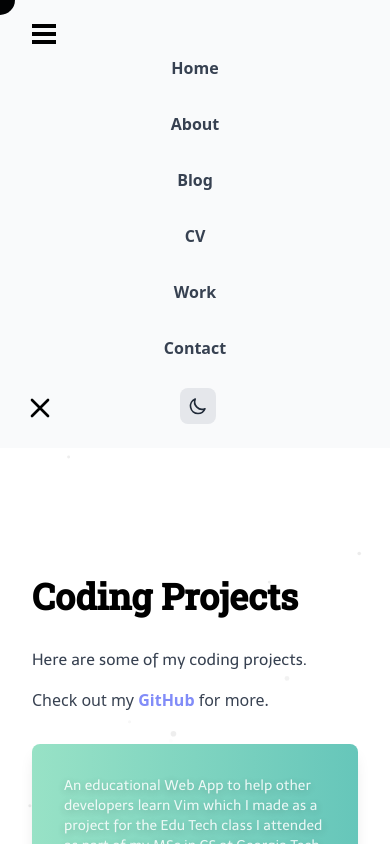
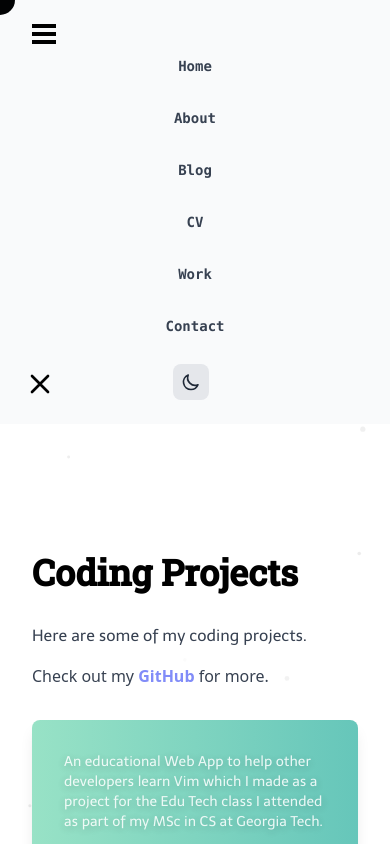
Before and after one commit to vale-c/vale-folio-next, a Next.js app: page /work in a window 390 px wide. Both pictures are taken after a click on the button "Open Menu". Shown: the top 844 px of the page. Built offline with nearby package versions, Linux system fonts and the light colour scheme.

Commit message:
improving a11y mobile menu button & added animation in menu

```diff
--- a/components/Burger.jsx
+++ b/components/Burger.jsx
@@ -4,6 +4,8 @@ import React from 'react';
 export const Burger = ({ open, setOpen }) => {
   return (
     <button
+      aria-label={open ? 'Close Menu' : 'Open Menu'}
+      aria-expanded={open}
       className="fixed top-6 left-8 flex flex-col justify-between w-6 h-5 bg-transparent cursor-pointer p-0 z-20 focus:outline-none"
       open={open}
       onClick={() => setOpen(!open)}
--- a/components/Container.jsx
+++ b/components/Container.jsx
@@ -22,10 +22,6 @@ export default function Container(props) {
           property="og:url"
           content={`https://valentincalabrese.com${router.asPath}`}
         />
-        <link
-          rel="canonical"
-          href={`https://valentincalabrese.com/${router.asPath}`}
-        />
         <meta property="og:type" content={meta.type} />
         <meta property="og:site_name" content={meta.title} />
         <meta property="og:description" content={meta.description} />
--- a/components/NavHeader.jsx
+++ b/components/NavHeader.jsx
@@ -11,9 +11,7 @@ export const NavHeader = () => {
   const [open, setOpen] = useState(false);
   return (
     <div className="mb-8">
-      <ul
-        className="sm:flex pointer-events-auto items-center antialiased font-medium text-xs tracking-widest z-10 hidden xl:block"
-      >
+      <ul className="sm:flex pointer-events-auto items-center antialiased font-medium text-xs tracking-widest z-10 hidden xl:block">
         <header
           className="top-0 w-screen fixed flex flex-row justify-between items-center tracking-widest
           h-16 md:h-20 px-12
@@ -63,12 +61,12 @@ export const NavHeader = () => {
                   {headerNavLinks.map((link) => (
                     <li
                       key={link.title}
-                      className="text-gray-700 dark:text-gray-100 text-md font-bold p-4 hover:underline underline-offset-4"
+                      className="font-mono font-semibold text-gray-700 dark:text-gray-100 hover:before:scale-x-100 hover:before:origin-left text-sm relative before:w-3/4 before:h-1 before:origin-center before:transition-transform before:duration-300 before:scale-x-0 before:bg-indigo-300 dark:before:bg-green-300 before:absolute before:left-1/2 before:transform before:-translate-x-1/2 before:bottom-0 p-4"
                     >
                       <Link href={link.slug}>{link.title}</Link>
                     </li>
                   ))}
-                  <div className="mt-3 ml-8 sm:block">
+                  <div className="mt-3 ml-6 sm:block">
                     <ToggleButton />
                   </div>
                 </ul>
```
